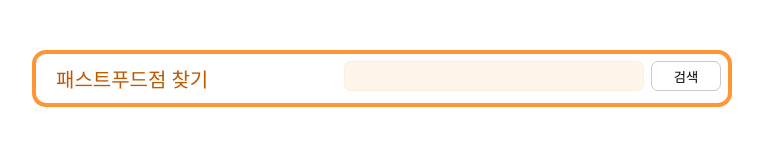
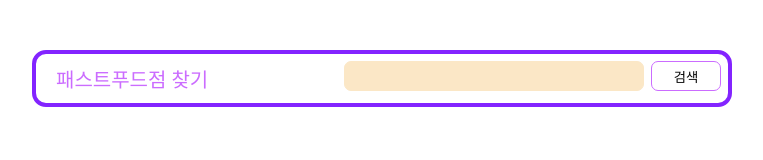
Before and after one commit to door0/fastfood, a plain HTML site: page index.html in a window 1280 px wide. Shown: the whole page, without its empty margins (258-1021 px from the left). Drawn offline with Linux system fonts and the light colour scheme.

Commit message:
2021-03-20-2

```diff
--- a/css/styles.css
+++ b/css/styles.css
@@ -4,7 +4,7 @@
 }
 
 .header {
-    border: 4px solid #ff9536;
+    border: 4px solid #8324FF;
     border-radius: 14px;
 }
 
@@ -12,7 +12,7 @@
     display: inline-block;
     margin: 10px 20px;
     font-size : 20px;
-    color: #bd5a00;
+    color: #CB6CFF;
 }
 
 .search {
@@ -24,9 +24,9 @@
 #txt-search {
     width:300px;
     height:30px;
-    border:1px solid #ffecd9;
+    border:1px solid #fbe7c6;
     border-radius: 7px;
-    background-color: #fff6eb;
+    background-color: #fbe7c6;
     box-sizing: border-box;
     vertical-align: middle;
     outline: none;
@@ -37,7 +37,7 @@
 .btn-search {
     width:70px;
     height:30px;
-    border:1px solid #cacaca;
+    border:1px solid #CB6CFF;
     border-radius: 7px;
     background-color: #fff;
     margin-left: 3px;
--- a/index.html
+++ b/index.html
@@ -22,4 +22,16 @@
         <div class="paging"></div>
     </div>
 </body>
+
+<script>
+    var API_URL = 'https://floating-harbor-78336.herokuapp.com/fastfood'
+
+    $(function() {
+        $('.btn-search').click(function() {
+            $.get(API_URL, {}, function(data) {
+                console.log(data);
+            });
+        });
+    });
+</script>
 </html>
```
